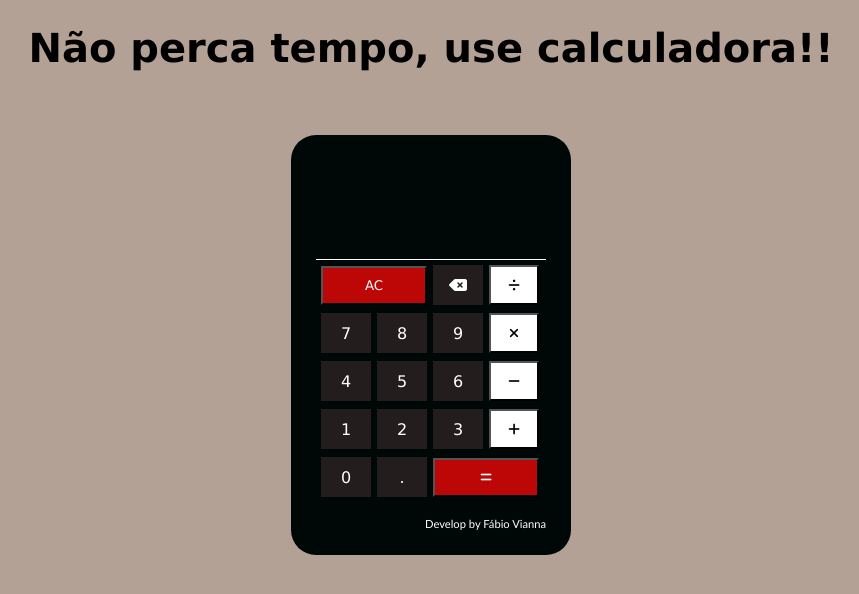
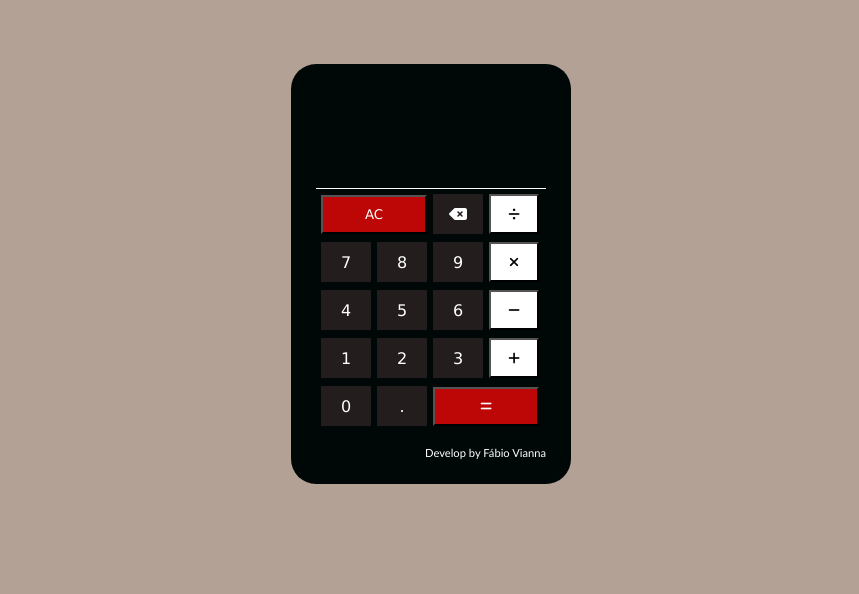
Before and after one commit to FabioVianna10/Calculadora, a plain HTML site: page index.html in a window 1280 px wide. Shown: the whole page, without its empty margins (209-1068 px from the left). Drawn offline with Linux system fonts and the light colour scheme.

Commit message:
retirando o h1

```diff
--- a/index.html
+++ b/index.html
@@ -19,7 +19,7 @@
     <link rel="stylesheet" href="style.css" />
   </head>
   <body>
-    <h1>Não perca tempo, use calculadora!!</h1>
+
 
     <div class="area">
       <div class="container">
```
